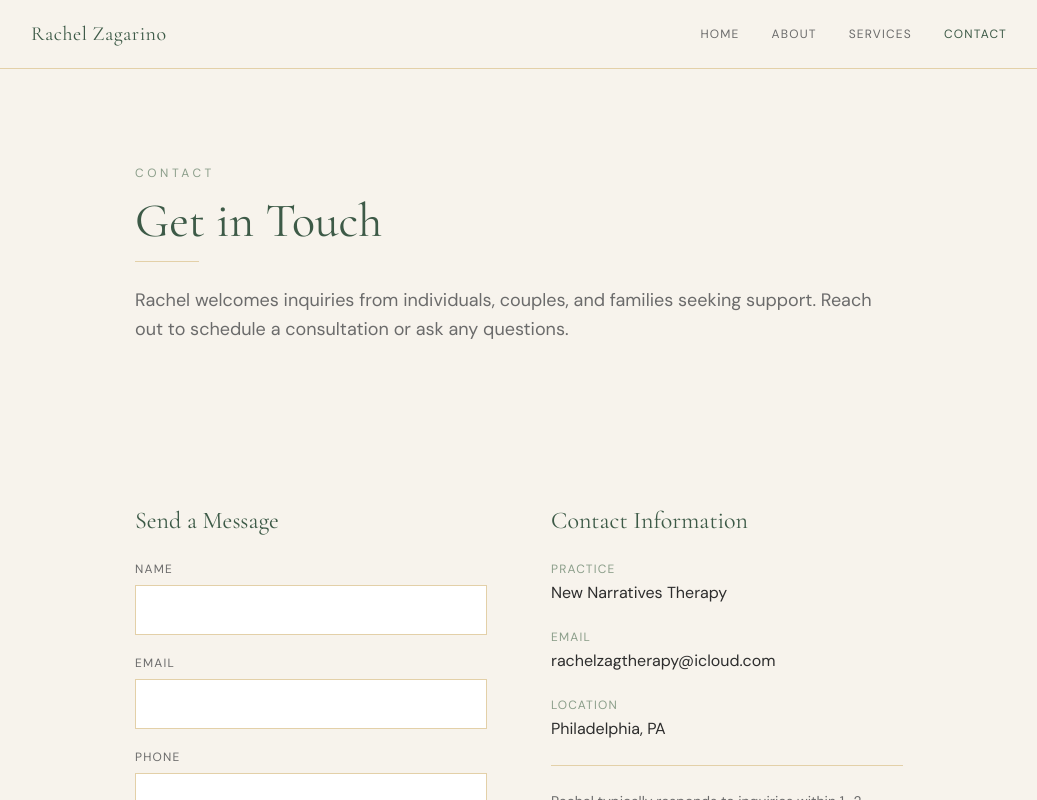
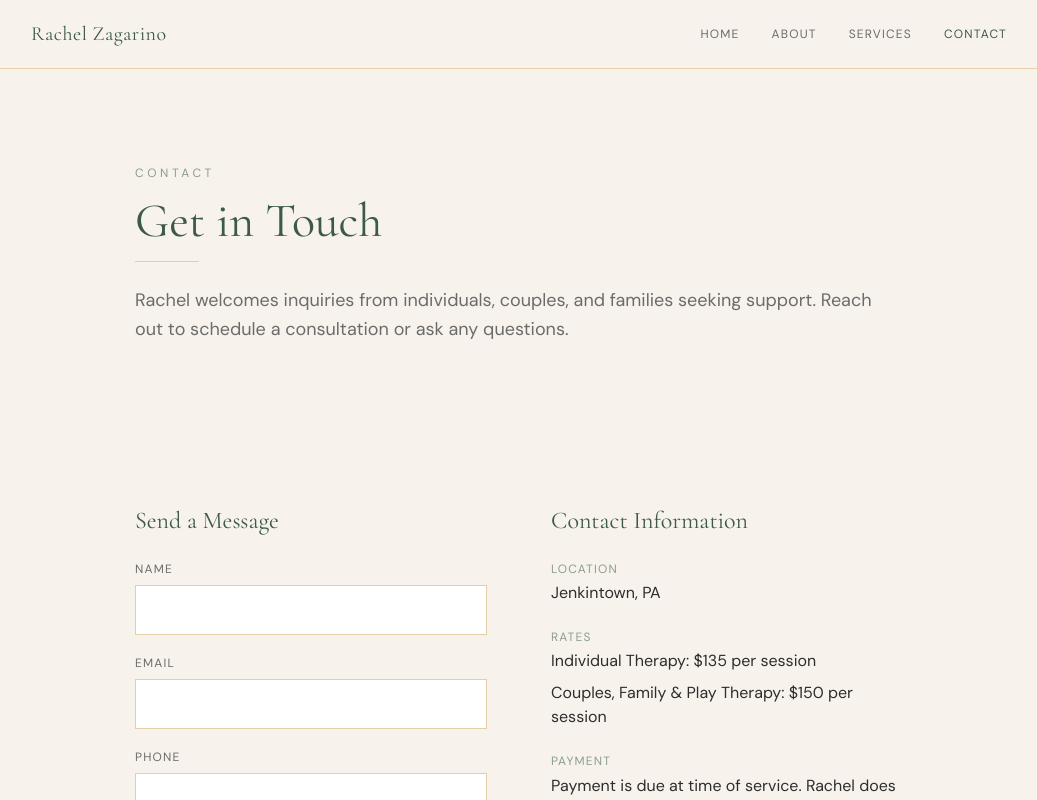
Before and after one commit to mb3152/therapist-website, a Next.js app: page /contact in a window 1280 px wide. Shown: the whole page, without its empty margins (121-1158 px from the left). Built offline with nearby package versions, Linux system fonts and the light colour scheme.

Commit message:
Update contact page details

```diff
--- a/app/contact/page.tsx
+++ b/app/contact/page.tsx
@@ -141,7 +141,7 @@ export default function Contact() {
                     htmlFor="message"
                     className="block font-sans text-xs tracking-widest uppercase text-warm-mid mb-2"
                   >
-                    Message
+                    Reason for Seeking Therapy
                   </label>
                   <textarea
                     id="message"
@@ -179,27 +179,32 @@ export default function Contact() {
             <div className="space-y-6">
               <div>
                 <p className="font-sans text-xs tracking-widest uppercase text-sage mb-1">
-                  Practice
+                  Location
                 </p>
-                <p className="font-sans text-warm-dark">New Narratives Therapy</p>
+                <p className="font-sans text-warm-dark">Jenkintown, PA</p>
               </div>
               <div>
                 <p className="font-sans text-xs tracking-widest uppercase text-sage mb-1">
-                  Email
+                  Rates
                 </p>
-                <p className="font-sans text-warm-dark">
-                  rachelzagtherapy@icloud.com
-                </p>
+                <div className="space-y-2 font-sans text-warm-dark">
+                  <p>Individual Therapy: $135 per session</p>
+                  <p>Couples, Family &amp; Play Therapy: $150 per session</p>
+                </div>
               </div>
               <div>
                 <p className="font-sans text-xs tracking-widest uppercase text-sage mb-1">
-                  Location
+                  Payment
                 </p>
-                <p className="font-sans text-warm-dark">Philadelphia, PA</p>
+                <p className="font-sans text-warm-dark leading-relaxed">
+                  Payment is due at time of service. Rachel does not take
+                  insurance but can provide superbills for insurance
+                  reimbursement.
+                </p>
               </div>
               <div className="border-t border-tan pt-6">
                 <p className="font-sans text-sm text-warm-mid leading-relaxed">
-                  Rachel typically responds to inquiries within 1&ndash;2
+                  Rachel typically responds to inquiries within 2&ndash;3
                   business days. If you are experiencing a mental health
                   emergency, please contact the 988 Suicide &amp; Crisis
                   Lifeline by calling or texting{" "}
```
